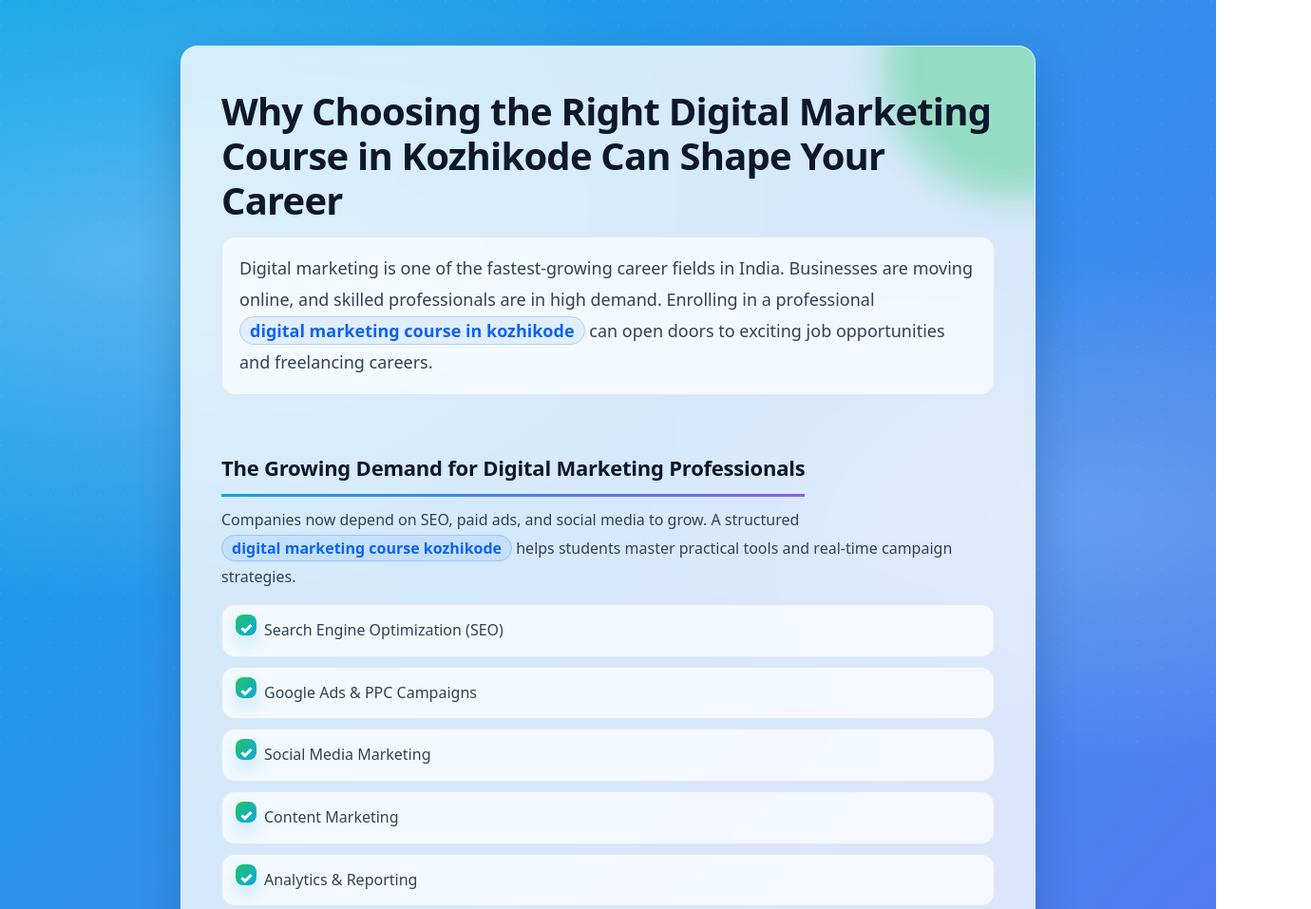
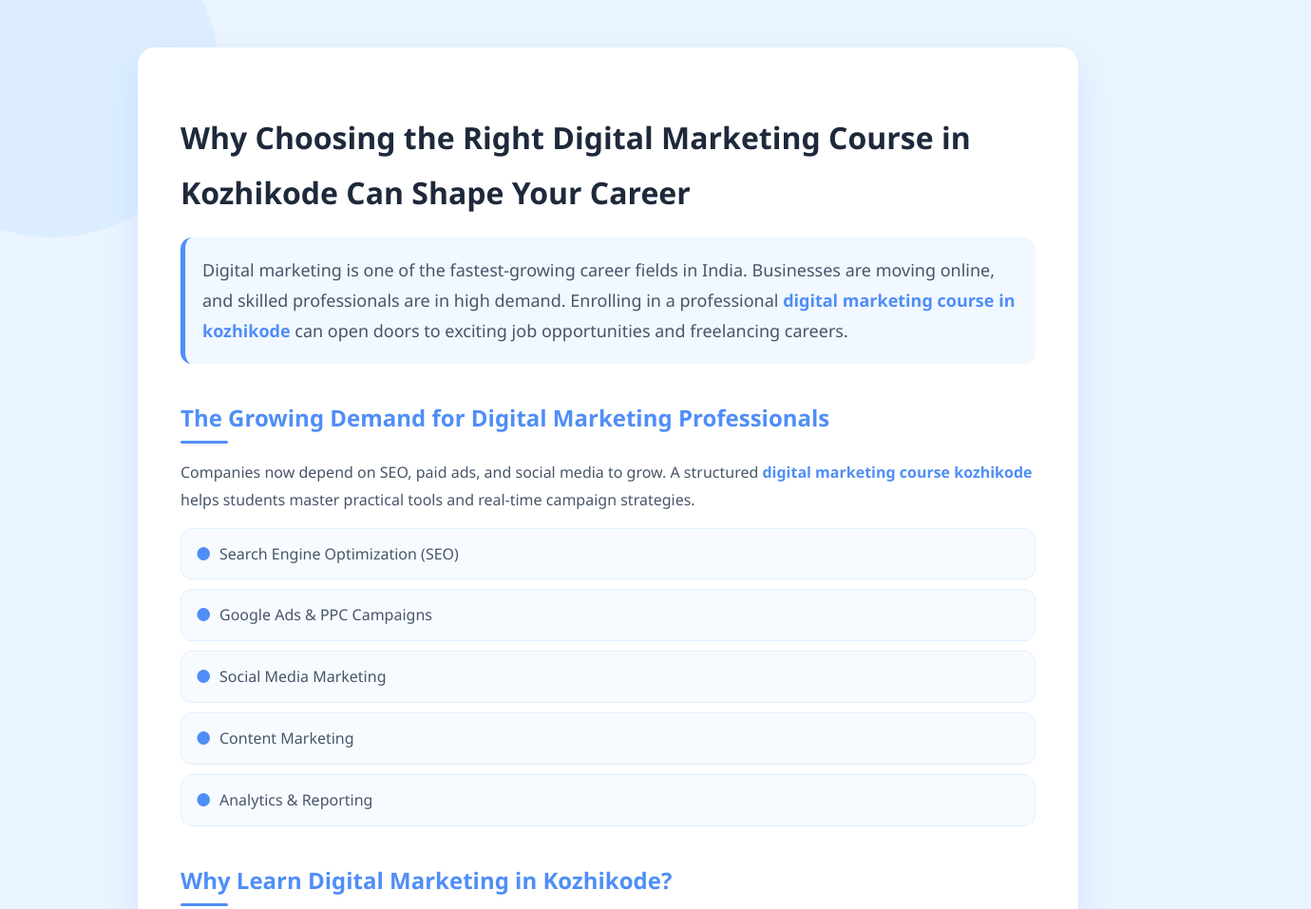
Before and after one commit to seoneeds-viralmafia/digital-marketing-course, a plain HTML site: page index.html in a window 1280 px wide. Shown: the top 957 px of the page at 95% size, 1380 px wide, since content can reach past the window. Drawn offline with Linux system fonts and the light colour scheme.

Commit message:
Update style.css

```diff
--- a/style.css
+++ b/style.css
@@ -1,184 +1,158 @@
-/* ---------- Base ---------- */
+
 :root{
-  --bg1:#0ea5e9;
-  --bg2:#8b5cf6;
-  --card:#ffffffcc;
-  --text:#0f172a;
-  --muted:#334155;
-  --line:#e2e8f0;
-  --shadow: 0 18px 45px rgba(2, 6, 23, 0.18);
+  --pastel-blue: #eaf4ff;
+  --soft-blue: #cfe8ff;
+  --accent-blue: #4f8ef7;
+  --text-dark: #1e293b;
+  --text-light: #475569;
+  --white: #ffffff;
+  --shadow: 0 15px 35px rgba(79, 142, 247, 0.15);
   --radius: 18px;
 }
 
-*{ box-sizing:border-box; }
-
+/* ---------- Body ---------- */
 body{
   margin:0;
-  font-family: ui-sans-serif, system-ui, -apple-system, "Segoe UI", Roboto, Arial, sans-serif;
-  color: var(--text);
-  line-height: 1.85;
-  background:
-    radial-gradient(1200px 600px at 10% 10%, rgba(255,255,255,0.25), transparent 60%),
-    radial-gradient(900px 500px at 90% 20%, rgba(255,255,255,0.18), transparent 55%),
-    linear-gradient(135deg, var(--bg1), var(--bg2));
-  min-height: 100vh;
-  padding: 48px 16px;
+  font-family: 'Segoe UI', system-ui, -apple-system, sans-serif;
+  background-color: var(--pastel-blue);
+  color: var(--text-dark);
+  line-height: 1.8;
+  padding: 50px 15px;
+  position: relative;
+  overflow-x: hidden;
 }
 
-/* Soft pattern overlay */
+/* Decorative Floating Circles */
+body::before,
+body::after{
+  content: "";
+  position: absolute;
+  border-radius: 50%;
+  z-index: 0;
+}
+
 body::before{
-  content:"";
-  position: fixed;
-  inset:0;
-  pointer-events:none;
-  opacity: 0.25;
-  background-image:
-    radial-gradient(circle at 1px 1px, rgba(255,255,255,0.22) 1px, transparent 1px);
-  background-size: 26px 26px;
+  width: 350px;
+  height: 350px;
+  background: var(--soft-blue);
+  top: -100px;
+  left: -120px;
+  opacity: 0.5;
+}
+
+body::after{
+  width: 250px;
+  height: 250px;
+  background: #dbeafe;
+  bottom: -80px;
+  right: -100px;
+  opacity: 0.6;
 }
 
 /* ---------- Container Card ---------- */
 .container{
   max-width: 900px;
-  margin: 0 auto;
-  background: var(--card);
-  backdrop-filter: blur(10px);
-  -webkit-backdrop-filter: blur(10px);
-  border: 1px solid rgba(255,255,255,0.35);
+  margin: auto;
+  background: var(--white);
+  padding: 45px;
   border-radius: var(--radius);
   box-shadow: var(--shadow);
-  padding: 44px 42px;
-  position: relative;
-  overflow: hidden;
-}
-
-/* Decorative blobs */
-.container::before,
-.container::after{
-  content:"";
-  position:absolute;
-  width: 280px;
-  height: 280px;
-  border-radius: 50%;
-  filter: blur(18px);
-  opacity: .35;
-  z-index: 0;
-}
-
-.container::before{
-  background: #22c55e;
-  top: -120px;
-  right: -120px;
-}
-
-.container::after{
-  background: #f59e0b;
-  bottom: -140px;
-  left: -140px;
-}
-
-.container > *{
   position: relative;
   z-index: 1;
 }
 
 /* ---------- Typography ---------- */
 h1{
-  font-size: clamp(28px, 3.2vw, 40px);
-  line-height: 1.18;
-  margin: 0 0 14px;
-  letter-spacing: -0.02em;
+  font-size: 32px;
+  margin-bottom: 15px;
+  color: var(--text-dark);
 }
 
 .intro{
   font-size: 18px;
-  color: var(--muted);
-  margin: 0 0 22px;
-  padding: 16px 18px;
-  border: 1px solid var(--line);
-  background: rgba(255,255,255,0.7);
-  border-radius: 14px;
+  background: #f1f8ff;
+  padding: 18px;
+  border-left: 5px solid var(--accent-blue);
+  border-radius: 12px;
+  margin-bottom: 25px;
+  color: var(--text-light);
 }
 
-/* Section headings with a gradient underline */
 h2{
-  font-size: 22px;
-  margin-top: 34px;
-  margin-bottom: 10px;
-  letter-spacing: -0.01em;
-  display: inline-block;
-  padding-bottom: 8px;
-  border-bottom: 3px solid transparent;
-  border-image: linear-gradient(90deg, #0ea5e9, #8b5cf6) 1;
+  margin-top: 35px;
+  margin-bottom: 12px;
+  color: var(--accent-blue);
+  position: relative;
+  padding-bottom: 6px;
 }
 
-/* ---------- Links (nice chip style) ---------- */
+h2::after{
+  content: "";
+  width: 50px;
+  height: 3px;
+  background: var(--accent-blue);
+  position: absolute;
+  left: 0;
+  bottom: 0;
+  border-radius: 3px;
+}
+
+/* ---------- Paragraph ---------- */
+p{
+  color: var(--text-light);
+  margin-bottom: 15px;
+}
+
+/* ---------- Links ---------- */
 a{
-  color: #0b63f6;
-  font-weight: 700;
+  color: var(--accent-blue);
+  font-weight: 600;
   text-decoration: none;
-  background: rgba(11, 99, 246, 0.08);
-  padding: 2px 10px;
-  border-radius: 999px;
-  border: 1px solid rgba(11, 99, 246, 0.22);
-  transition: transform .15s ease, background .15s ease, box-shadow .15s ease;
-  white-space: nowrap;
+  transition: 0.3s ease;
 }
 
 a:hover{
-  background: rgba(11, 99, 246, 0.14);
-  box-shadow: 0 10px 20px rgba(11, 99, 246, 0.15);
-  transform: translateY(-1px);
+  text-decoration: underline;
+  opacity: 0.8;
 }
 
-a:active{
-  transform: translateY(0);
-}
-
-/* ---------- Lists (modern check bullets) ---------- */
+/* ---------- List Design ---------- */
 ul{
   list-style: none;
   padding: 0;
-  margin: 14px 0 22px;
-  display: grid;
-  gap: 10px;
+  margin: 15px 0 25px;
 }
 
 li{
-  padding: 12px 14px 12px 44px;
-  border: 1px solid var(--line);
-  background: rgba(255,255,255,0.72);
-  border-radius: 14px;
+  padding: 12px 15px 12px 40px;
+  margin-bottom: 10px;
+  background: #f7fbff;
+  border-radius: 12px;
   position: relative;
-  color: var(--muted);
+  color: var(--text-light);
+  border: 1px solid #e0f0ff;
 }
 
 li::before{
-  content: "✓";
+  content: "●";
   position: absolute;
-  left: 14px;
+  left: 15px;
   top: 10px;
-  width: 22px;
-  height: 22px;
-  display: grid;
-  place-items: center;
-  border-radius: 8px;
-  font-weight: 900;
-  color: white;
-  background: linear-gradient(135deg, #22c55e, #0ea5e9);
-  box-shadow: 0 10px 18px rgba(14,165,233,0.20);
+  font-size: 18px;
+  color: var(--accent-blue);
 }
 
-/* ---------- Paragraph spacing ---------- */
-p{
-  margin: 0 0 14px;
-  color: var(--muted);
+/* ---------- Responsive ---------- */
+@media (max-width: 768px){
+  .container{
+    padding: 25px;
+  }
+
+  h1{
+    font-size: 24px;
+  }
+
+  .intro{
+    font-size: 16px;
+  }
 }
-
-/* ---------- Mobile tweaks ---------- */
-@media (max-width: 680px){
-  body{ padding: 28px 12px; }
-  .container{ padding: 28px 18px; }
-  .intro{ font-size: 16.5px; }
-  li{ padding-left: 42px; }
-}
```
